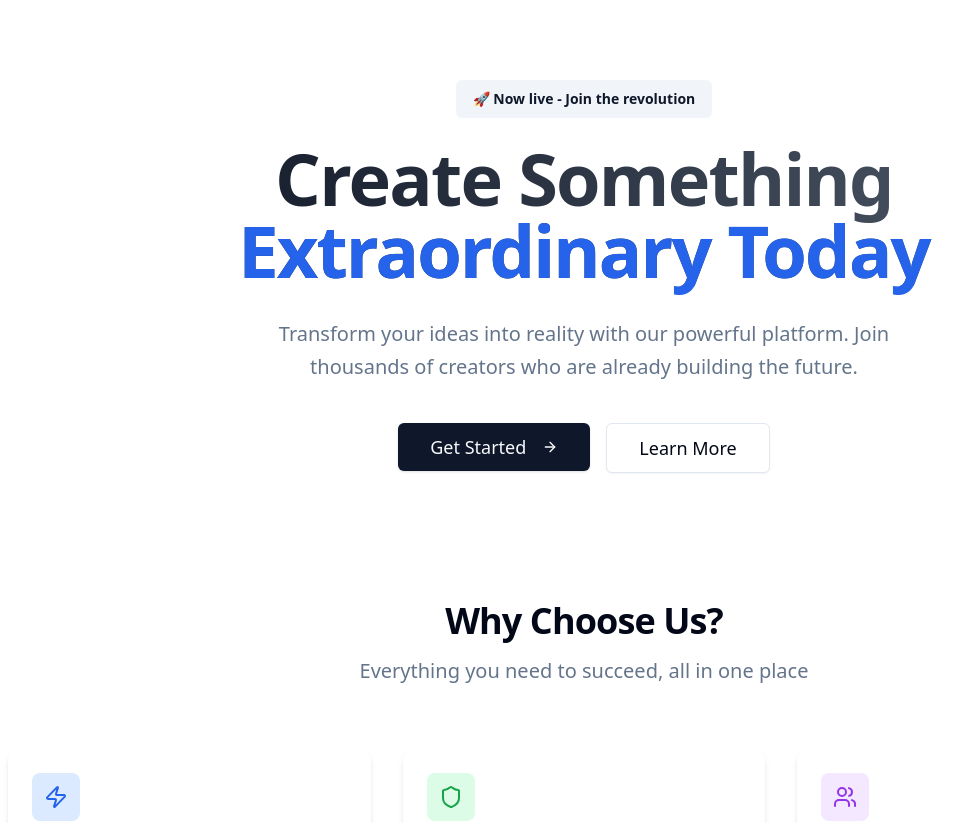
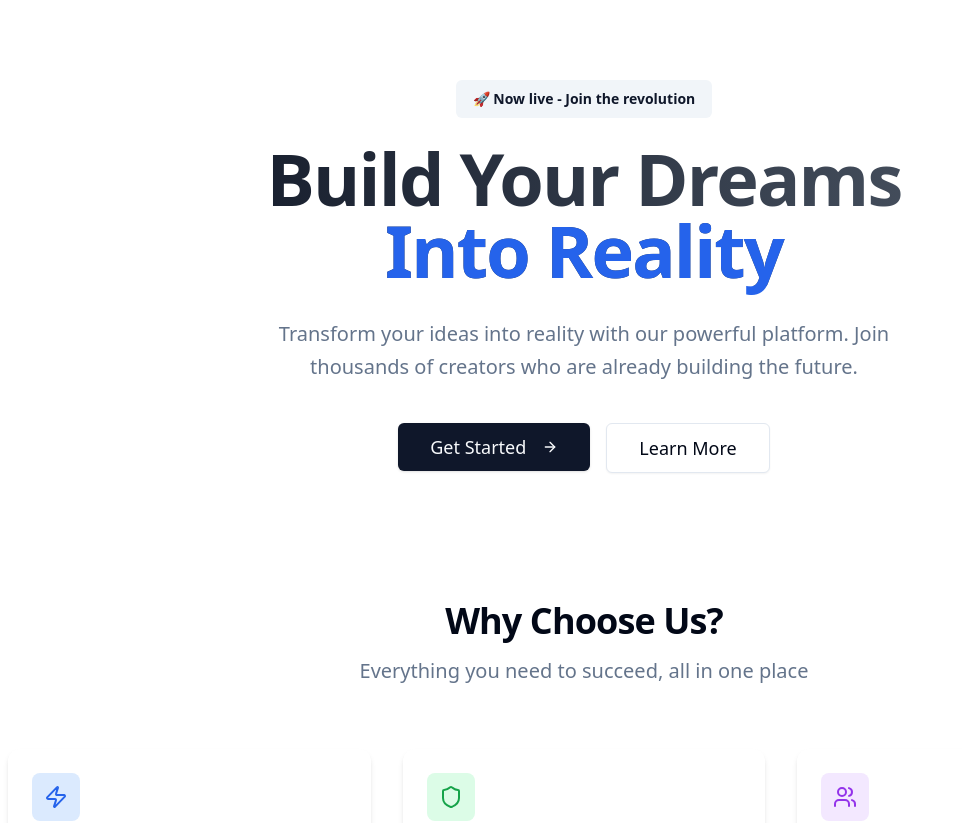
Before and after one commit to magnolia-AI/hello123-1qM1A, a Next.js app: page / in a window 1280 px wide. Shown: the top 823 px of the page, without its empty margins (56-1018 px from the left). Built offline with nearby package versions, Linux system fonts and the light colour scheme.

Commit message:
Update files after message

```diff
--- a/app/page.tsx
+++ b/app/page.tsx
@@ -14,9 +14,9 @@ export default function Home() {
           <Badge variant="secondary" className="mb-6 px-4 py-2 text-sm animate-pulse">
             🚀 Now live - Join the revolution
           </Badge>
-          <h1 className="text-5xl font-bold tracking-tight lg:text-7xl bg-gradient-to-r from-gray-900 to-gray-600 bg-clip-text text-transparent">
-            Create Something
-            <span className="block text-blue-600">Extraordinary Today</span>
+          <h1 className="text-5xl font-bold tracking-tight lg:text-7xl bg-gradient-to-r from-gray-900 to-gray-600 bg-clip-text text-transparent animate-in fade-in-50 slide-in-from-bottom-4 duration-1000">
+            Build Your Dreams
+            <span className="block text-blue-600 animate-in fade-in-50 slide-in-from-bottom-4 duration-1000 delay-300">Into Reality</span>
           </h1>
           <p className="mt-8 text-xl text-muted-foreground max-w-2xl mx-auto leading-relaxed">
             Transform your ideas into reality with our powerful platform.
```
